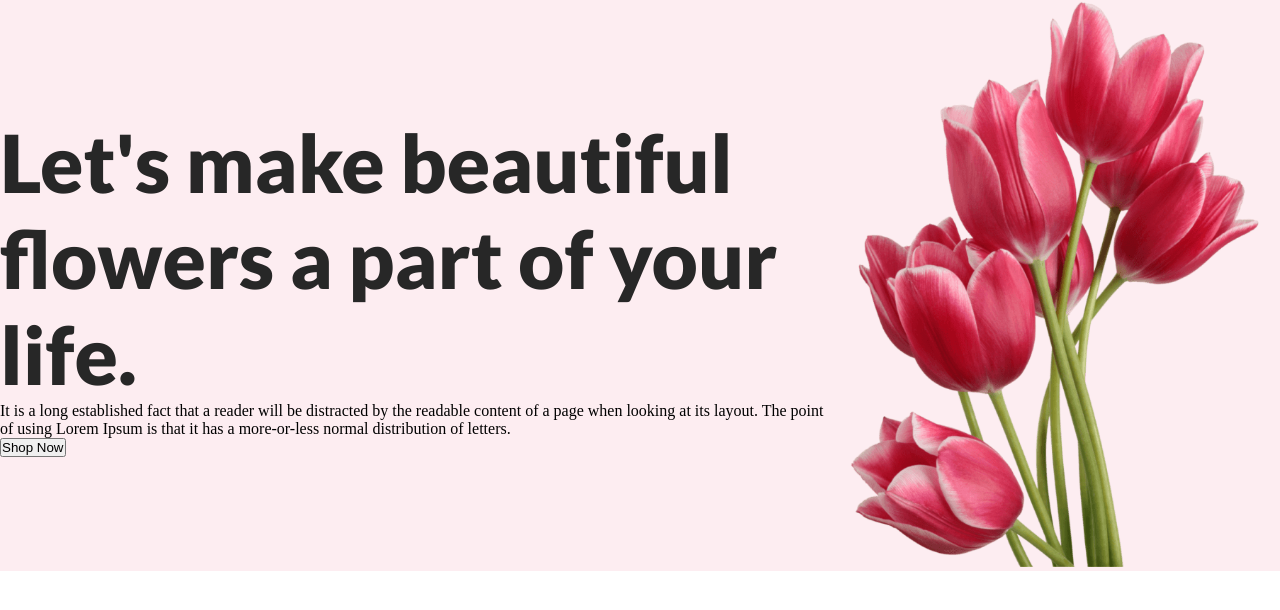
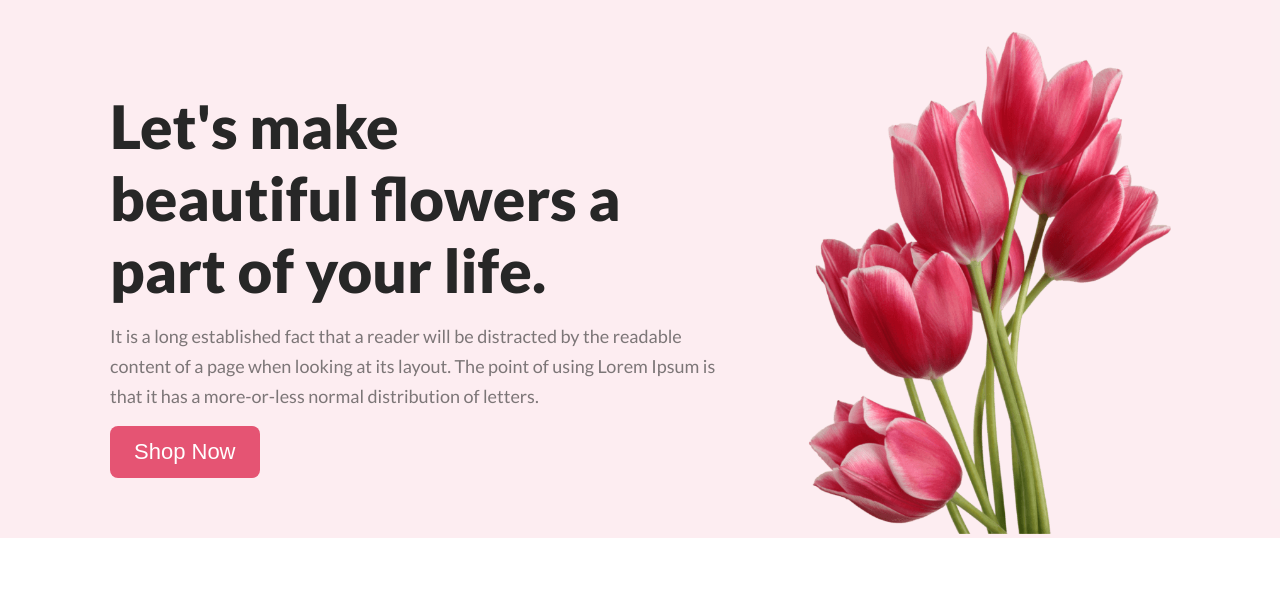
Before and after one commit to arifmiya7478/assignment-one, a plain HTML site: page index.html in a window 1280 px wide. Drawn offline with Linux system fonts and the light colour scheme.

Commit message:
cover section done

```diff
--- a/index.html
+++ b/index.html
@@ -17,7 +17,9 @@
         <nav></nav>
         <div class="cover-section">
             <div class="left-side">
-                <h3 class="cover-title">Let's make beautiful flowers a part of your life.</h3>
+                <h3 class="cover-title">Let's make
+                     <br>beautiful flowers a
+                     <br> part of your life.</h3>
                 <p class="cover-description">It is a long established fact that a reader will be distracted by the
                     readable content of a page when looking at its layout. The point of using Lorem Ipsum is that it has
                     a more-or-less normal distribution of letters.</p>
--- a/styles/style.css
+++ b/styles/style.css
@@ -3,6 +3,17 @@
     margin: 0px;
     padding: 0px;
     /* font-family: 'Lato', sans-serif; */
+}
+
+/* primary css */
+.btn {
+    color: white;
+    font-size: 22px;
+    border: none;
+    border-radius: 8px;
+    background-color: #E55473;
+    font-weight: 400;
+    padding: 13px 24px 13px;
 }
 
 
@@ -16,25 +27,38 @@ header {
     display: flex;
     align-items: center;
     justify-content: space-between;
+    margin: 0px 90px 0px 110px;
+    padding-top: 30px;
 }
+
 
 /* left side cover */
 .left-side {
     /* display: flex; */
+    max-width: 630px;
 
 }
 
 .cover-title {
     color: #272727;
     font-family: Lato;
-    font-size: 80px;
+    font-size: 60px;
     font-weight: 800;
     display: flex;
+}
+
+.cover-description {
+    color: rgba(39, 39, 39, 0.60);
+    font-family: Lato;
+    font-size: 18px;
+    font-weight: 400;
+    line-height: 30px;
+    margin: 15px 0px;
 }
 
 
 /* right side cover*/
 .cover-img {
-    width: 450px;
+    width: 400px;
     height: auto;
 }
```
